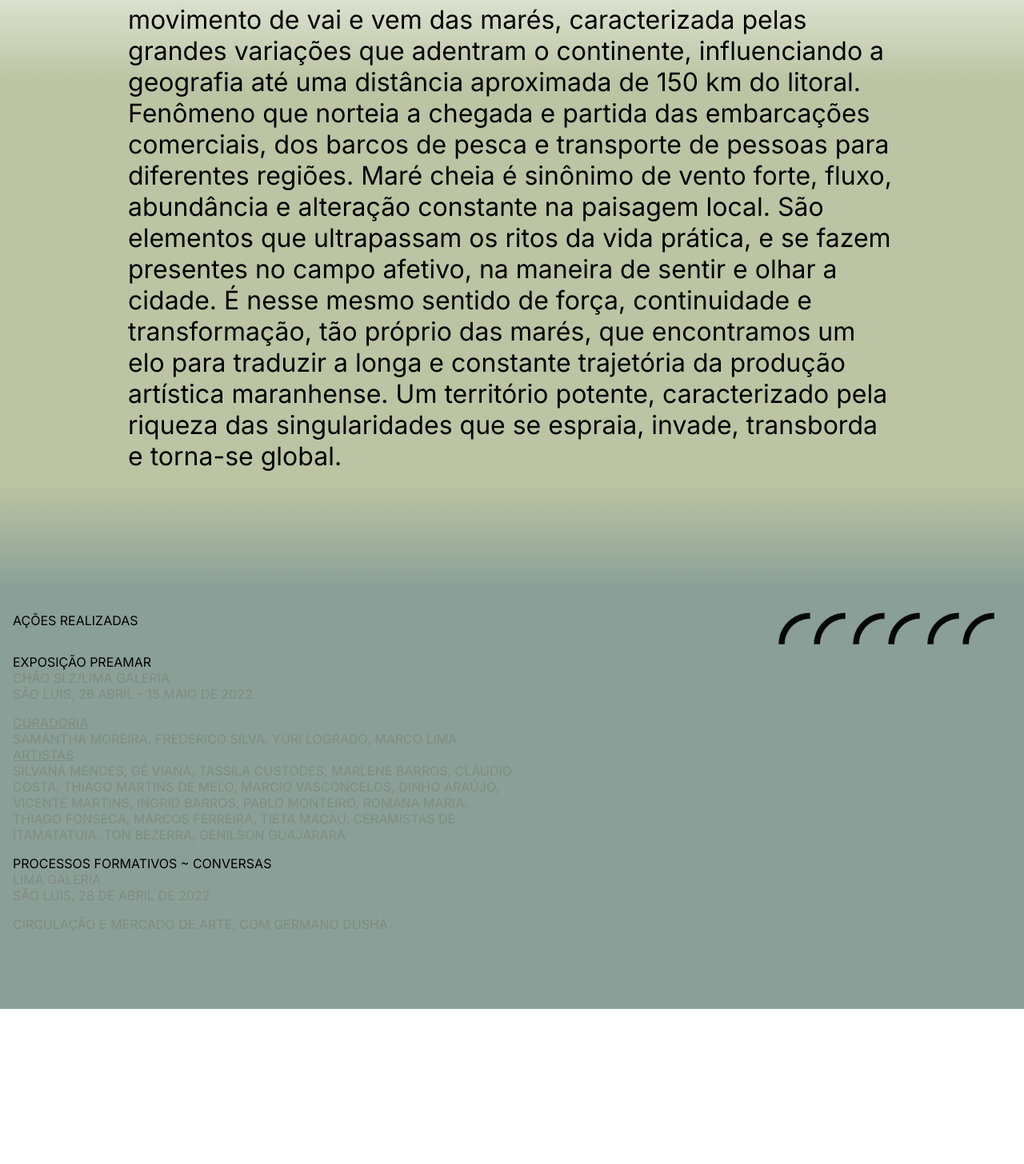
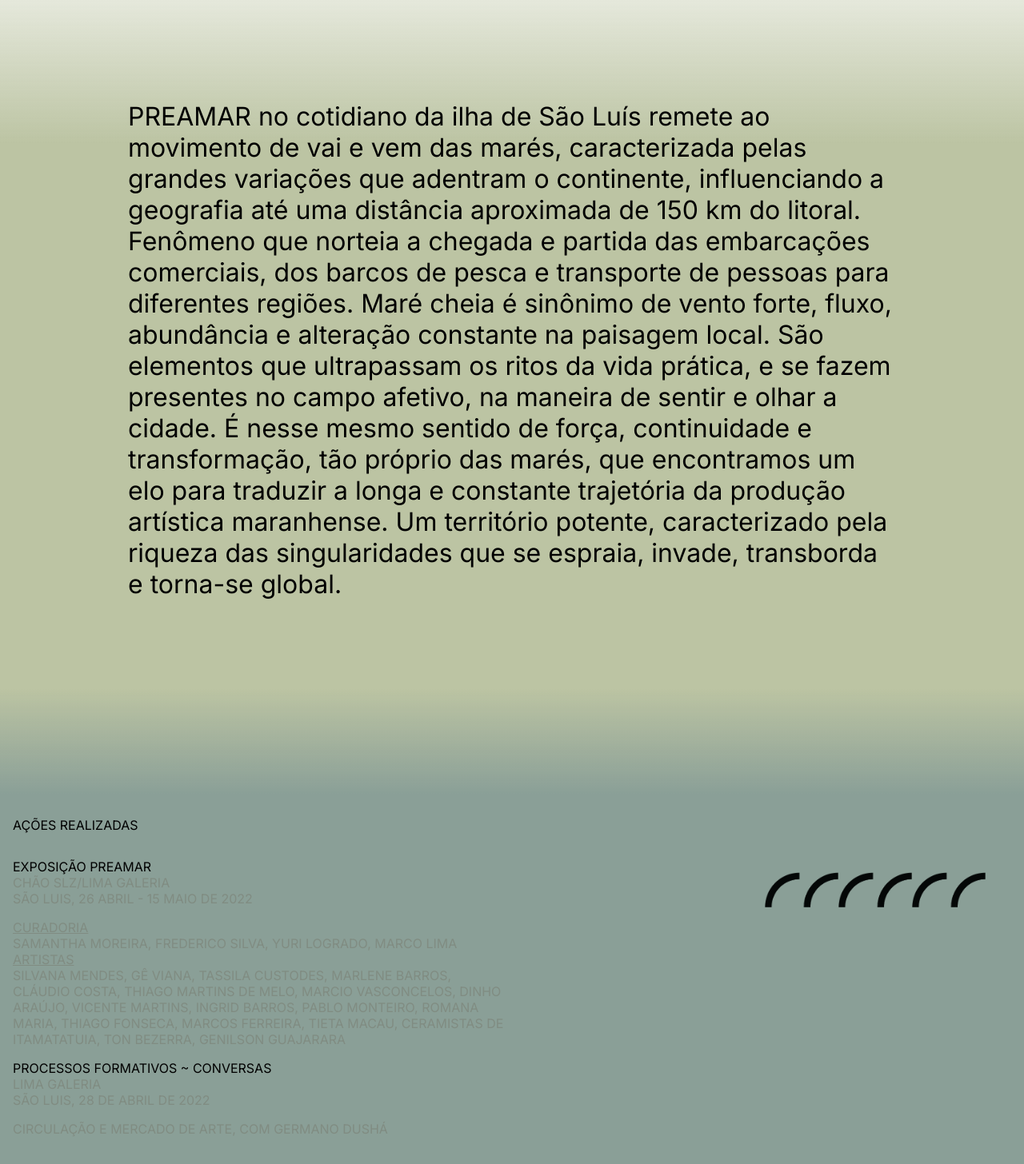
Before and after one commit to germanodusha/preamar, a Next.js app: page / in a window 1280 px wide. Shown: the part 2038-3494 px from the top of the page at 80% size. Before the commit the page ends 3300 px from the top, so only its background shows below. Built offline with nearby package versions, Linux system fonts and the light colour scheme.

Commit message:
Design changes.

```diff
--- a/src/components/Description/styles.module.css
+++ b/src/components/Description/styles.module.css
@@ -2,13 +2,12 @@
     width: 100%;
     position: sticky;
     top: 1rem;
-    padding: 1rem 10rem;
+    padding: 7rem 10rem;
     font-size: 2rem;
     color: black;
-    padding-top: 10rem;
     position: sticky;
     z-index: 0;
-    padding-top: 5rem;
+    padding-top: 15rem;
 }
 
 .container::after {
--- a/src/components/Footer/index.tsx
+++ b/src/components/Footer/index.tsx
@@ -17,6 +17,8 @@ const Footer = () =>{
         <div ref={containerRef} className={styles.container}>
             <div className={styles.textContainer}>
                 <h3 className={styles.title}>AÇÕES REALIZADAS</h3>
+                <div className={styles.grid}>
+                    <div>
                         {final.map(
                             (section, index) => {
                                 console.log(final)
@@ -31,7 +33,6 @@ const Footer = () =>{
                             )}
                     </div>
                     <div>
-                <div className={styles.sticky}>
                             <div className={styles.cover}>
                                 <div>
                                     <Image src="/Preamar_Logo2.png" objectFit="contain"  alt='image' layout="fill"/>
@@ -46,6 +47,7 @@ const Footer = () =>{
                     </div>
                 </div>
             </div>
+        </div>
     )
 }
 export default Footer
--- a/src/components/Footer/styles.module.css
+++ b/src/components/Footer/styles.module.css
@@ -6,10 +6,11 @@
     font-size: 1rem;
     padding: 5rem 1rem;
     padding-top: 10rem;
-    display: grid;
-    grid-template-columns: repeat(2, 50%);
     font-weight: 600;
     color: #808C82;
+}
+.textContainer {
+    width: 100%;
 }
 .container ul {
     display: grid;
@@ -28,24 +29,32 @@
 .title {
     padding-bottom: 2rem;
 }
-.sticky {
-    position: relative;
-    height: 40px;
-    width: 50%;
-    margin-left: auto;
-}
 .cover {
     position: relative;
-    width: 100%;
-    height: 100%;
+    width: 50%;
+    height: 50%;
     display: grid;
     grid-template-columns: 1fr 1fr 1fr;
     padding-left: 2rem;
     right: 1rem;
+    top: 0;
+    margin-left: auto;
+    margin-top: -3.27rem;
 }
 .cover div {
     position: relative;
     width: 100%;
     height: 100%;
     display: flex;
+    align-self: start;
+
 }
+.grid {
+    position: relative;
+    width: 100%;
+    height: 100%;
+    display: grid;
+    grid-template-columns: repeat(2, 1fr);
+    padding-left: 1rem;
+    right: 1rem;
+}
--- a/src/components/Slider/styles.module.css
+++ b/src/components/Slider/styles.module.css
@@ -25,7 +25,7 @@
     width: 300%;
     transition: all 0.8s ease;
     background-image:linear-gradient(0deg,
-    rgba(var(--yellow-first),1) 2%, rgba(var(--green-second) , 0.9) 5%, rgba(var(--green-second) , 0.9) 95%, rgba(var(--yellow-first),1) 98% );
+    rgba(var(--yellow-first),1) 0%, rgba(var(--green-second) , 0.9) 10%, rgba(var(--green-second) , 0.9) 90%, rgba(var(--yellow-first),1) 100% );
 }
 .container:hover .gradient{
     transition: all 0.8s ease;
```
Lines whose indentation alone changed are shown as unchanged.
